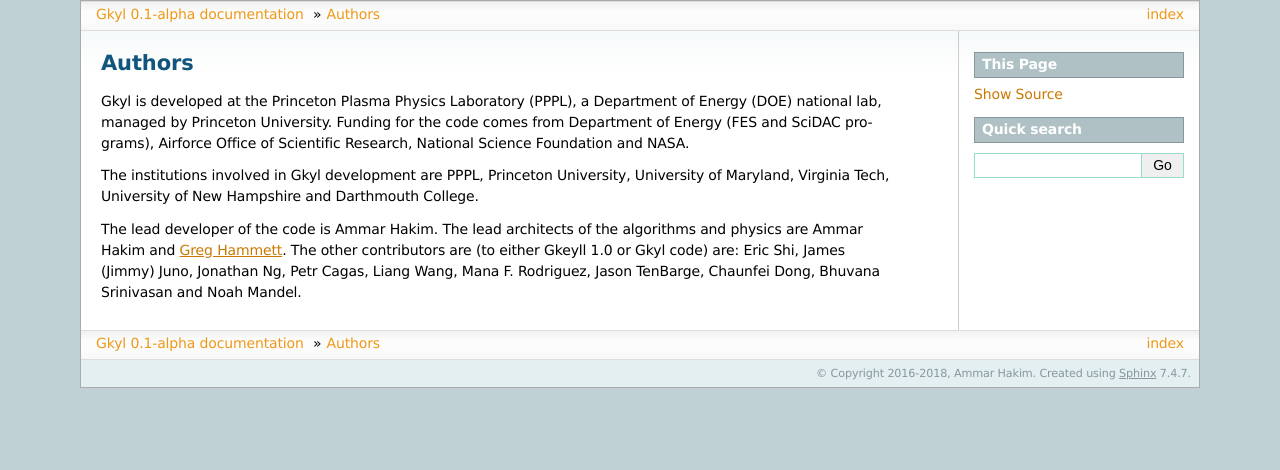
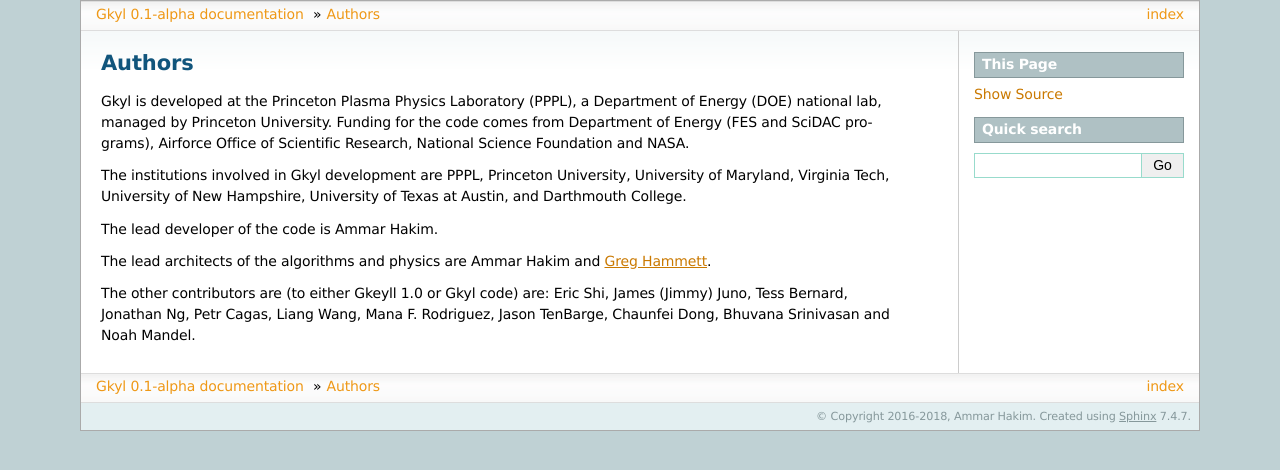
Before and after one commit to ammarhakim/gkyl-doc, a Sphinx documentation site: the page built from source/gkyl/authors.rst, in a window 1280 px wide. Shown: the top 470 px of the page. Built offline with Sphinx 7.4.7, drawn with Linux system fonts in a browser that asks for light colours.

```diff
--- a/source/gkyl/authors.rst
+++ b/source/gkyl/authors.rst
@@ -9,11 +9,14 @@ Science Foundation and NASA.
 
 The institutions involved in Gkyl development are PPPL, Princeton
 University, University of Maryland, Virginia Tech, University of New
-Hampshire and Darthmouth College.
+Hampshire, University of Texas at Austin, and Darthmouth College.
 
-The lead developer of the code is Ammar Hakim. The lead architects of
-the algorithms and physics are Ammar Hakim and `Greg Hammett
-<http://w3.pppl.gov/~hammett>`_. The other contributors are (to either
-Gkeyll 1.0 or Gkyl code) are: Eric Shi, James (Jimmy) Juno, Jonathan
-Ng, Petr Cagas, Liang Wang, Mana F. Rodriguez, Jason TenBarge,
-Chaunfei Dong, Bhuvana Srinivasan and Noah Mandel.
+The lead developer of the code is Ammar Hakim.
+
+The lead architects of the algorithms and physics are Ammar Hakim and
+`Greg Hammett <http://w3.pppl.gov/~hammett>`_.
+
+The other contributors are (to either Gkeyll 1.0 or Gkyl code) are:
+Eric Shi, James (Jimmy) Juno, Tess Bernard, Jonathan Ng, Petr Cagas,
+Liang Wang, Mana F. Rodriguez, Jason TenBarge, Chaunfei Dong, Bhuvana
+Srinivasan and Noah Mandel.
```
